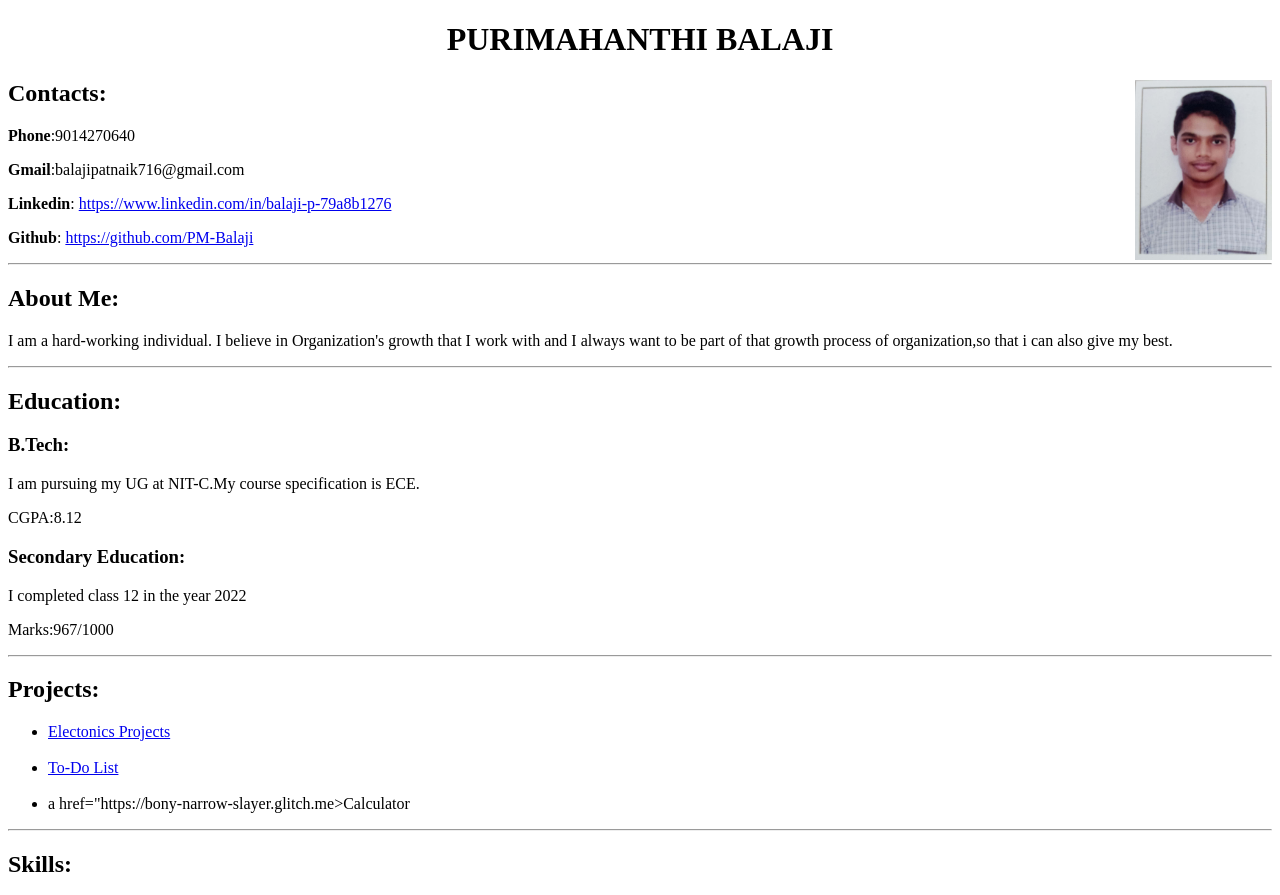
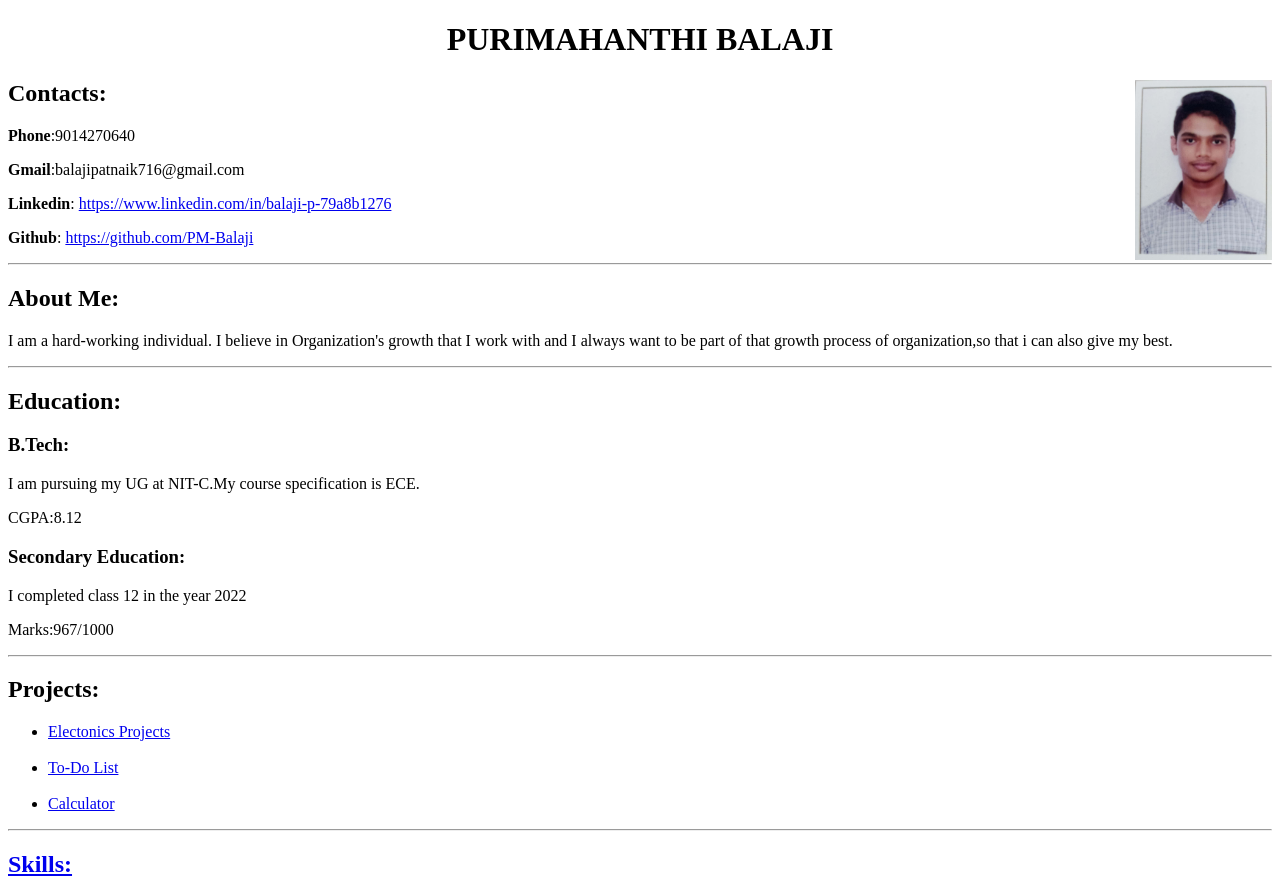
Before and after one commit to PM-Balaji/html-portfolio, a plain HTML site: page index.html in a window 1280 px wide. Shown: the top 895 px of the page. Drawn offline with Linux system fonts and the light colour scheme.

Commit message:
Update index.html

```diff
--- a/index.html
+++ b/index.html
@@ -34,7 +34,7 @@
     <br>
     <li><a href="https://screeching-precious-seismosaurus.glitch.me">To-Do List</a></li>
     <br>
-    <li>a href="https://bony-narrow-slayer.glitch.me>Calculator</li>
+    <li><a href="https://bony-narrow-slayer.glitch.me">Calculator</li>
     </ul>
     <hr>
 
```
